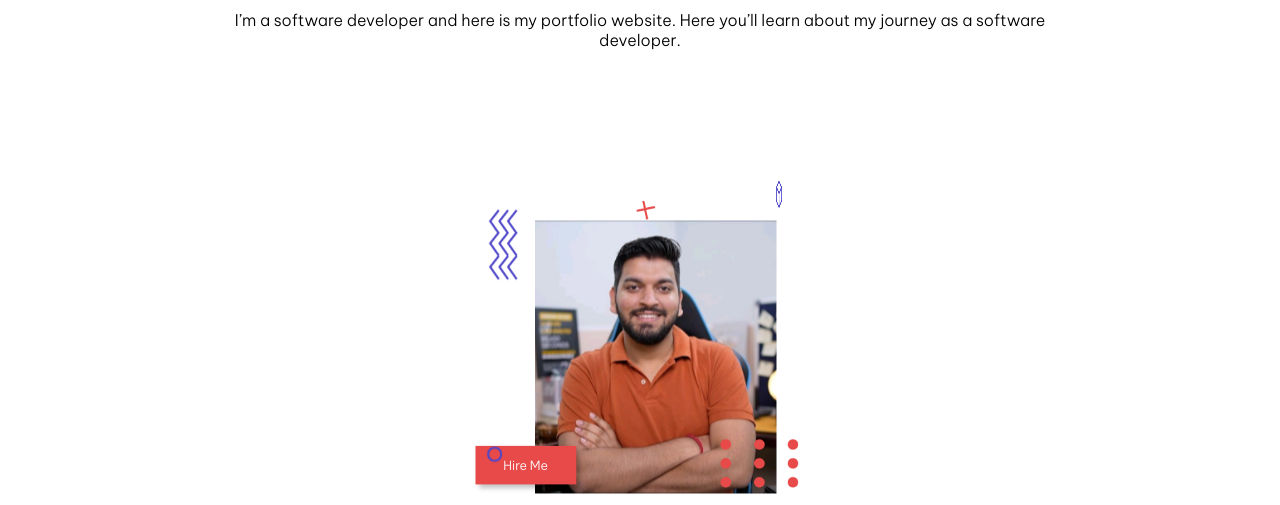
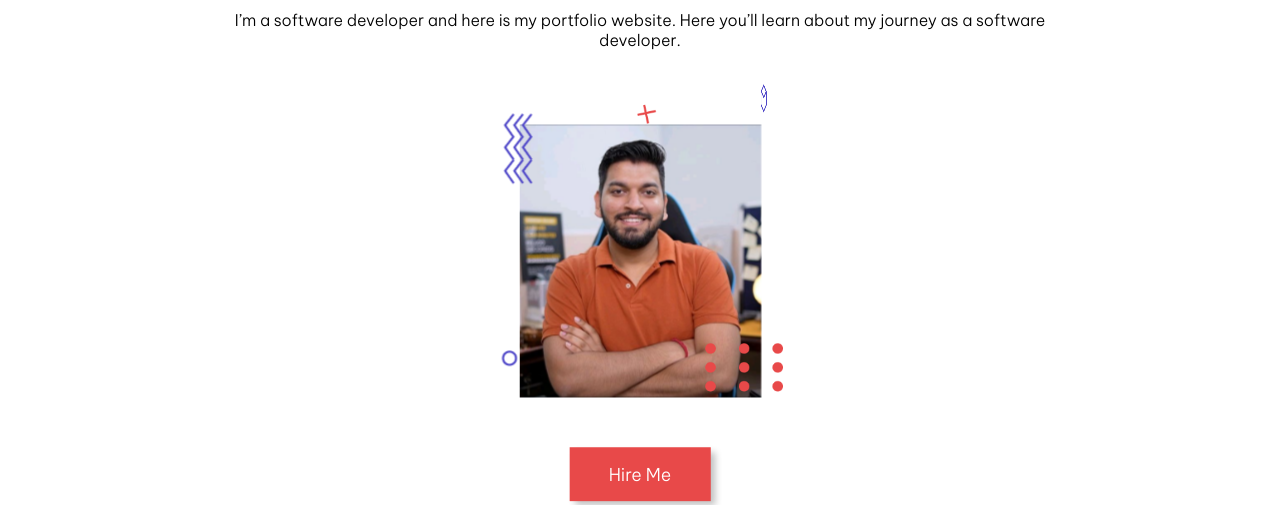
Before and after one commit to Nikhil-chhajer/portfoliowebsite, a plain HTML site: page index.html in a window 1280 px wide. Shown: the part 295-800 px from the top of the page. Drawn offline with nearby package versions, Linux system fonts and the light colour scheme.

Commit message:
Update styles.css

```diff
--- a/styles.css
+++ b/styles.css
@@ -324,6 +324,9 @@ display:none;
     transition: all 3s;
 }
 @media (max-width:1300px) {
+    .container{
+        width: auto;
+    }
     .hero-section{
        display:flex;
        flex-direction: column;
@@ -348,15 +351,18 @@ display:none;
        display:none;
     }
     .hero-section-right {
-    scale: 0.7;
-    margin: 0 auto;
+      margin-top:-6em;
+        scale:0.7;
+
      }
- .user-image{
-    margin-left: 45px;
- }
+
     #btn-bottom{
        display: block;
        margin-top: -7rem;
+        bottom:-150px;
+        left:140px;
+        scale:1.4;
+
     }
     .faded-text {
        display: none;
```
Lines whose indentation alone changed are shown as unchanged.
